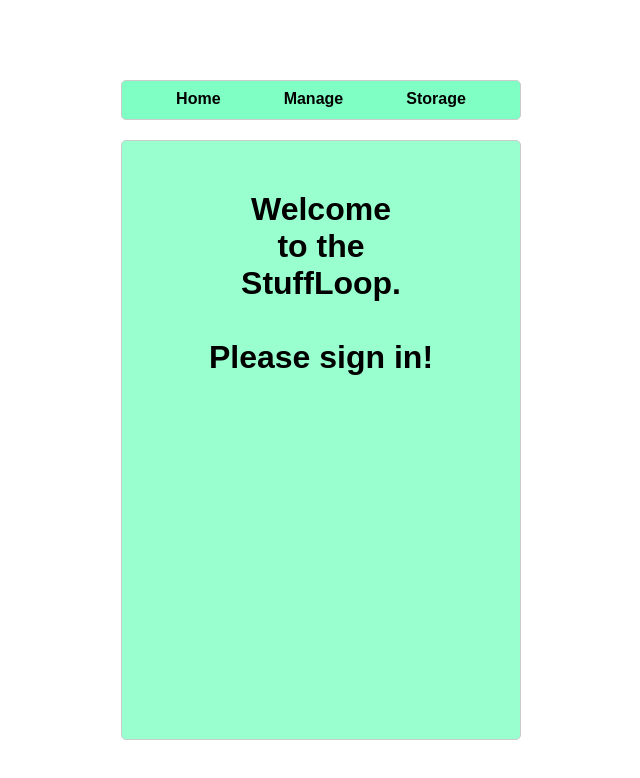
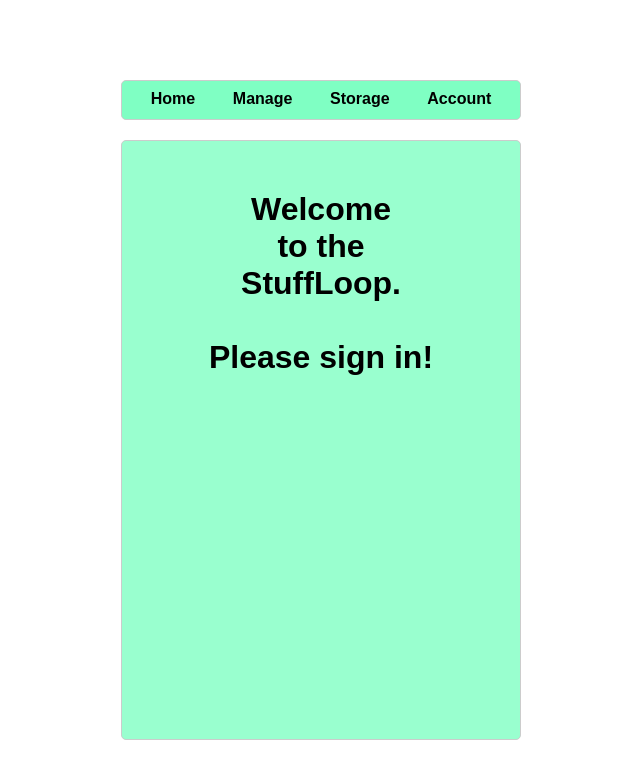
Before and after one commit to Kinuy/verleih-verschenke-verkauf-app, a React (Vite) app in the folder frontend/: page / in a window 1280 px wide. Shown: the top 778 px of the page, without its empty margins (319-959 px from the left). Built offline with nearby package versions, Linux system fonts and the light colour scheme.

Commit message:
add account link

```diff
--- a/frontend/src/components/Header.tsx
+++ b/frontend/src/components/Header.tsx
@@ -1,12 +1,18 @@
 import {Link, NavLink} from "react-router-dom";
 import "./Header.css";
+
+
 export default function Header() {
+
+
+
     return (
         <div>
             <nav className="navbar">
                 <Link className="navbar-link" to={"/"}>Home</Link>
                 <NavLink className="navbar-link" to={"/manage"}>Manage</NavLink>
                 <NavLink className="navbar-link" to={"/storage"}>Storage</NavLink>
+                <NavLink className="navbar-link" to={"/account"}>Account</NavLink>
             </nav>
         </div>
     );
```
